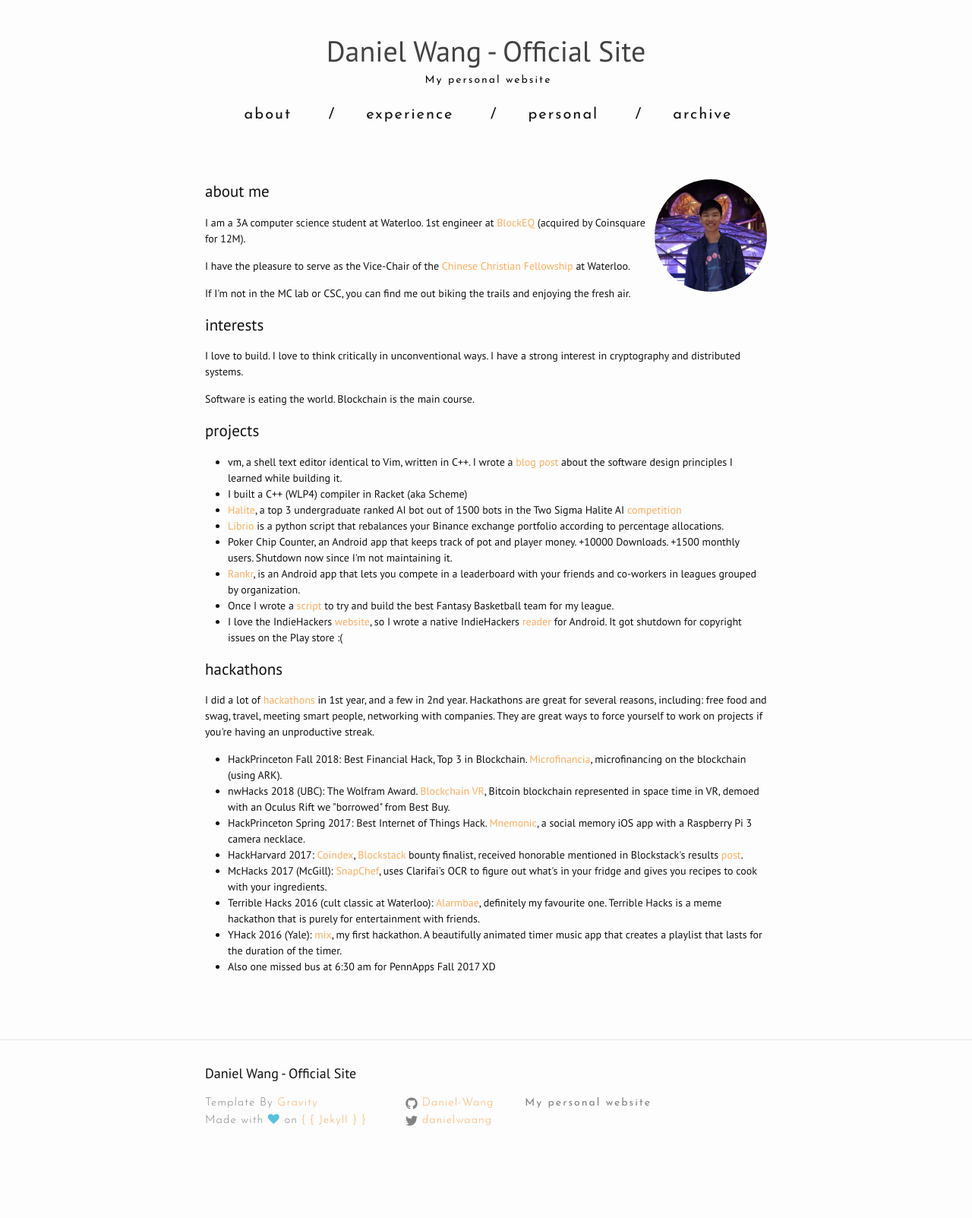
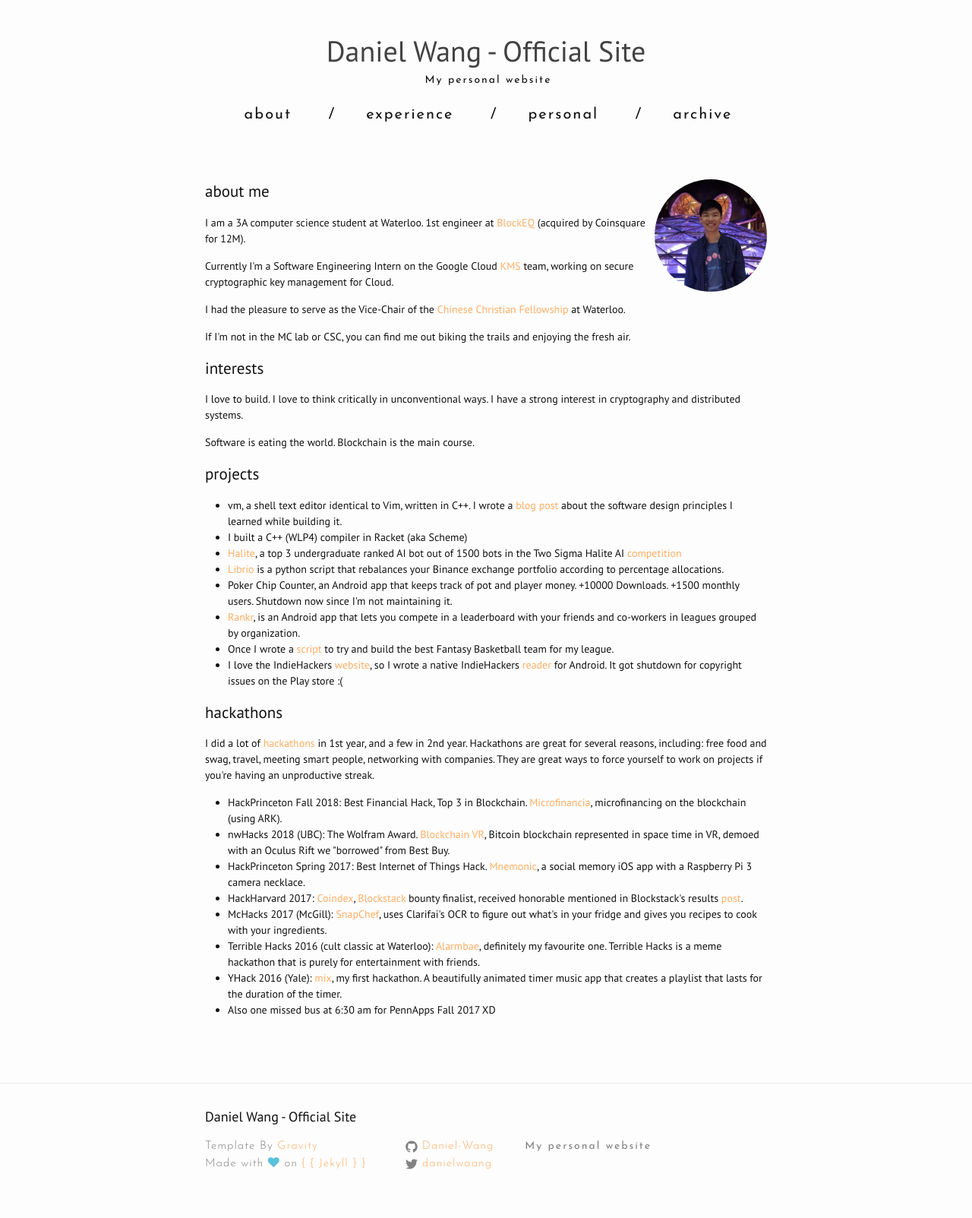
Before and after one commit to Daniel-Wang/website, a Jekyll site: the page built from index.html, in a window 1280 px wide. Shown: the whole page at 76% size. Built offline with Jekyll 4.4.1, drawn with Linux system fonts in a browser that asks for light colours; nearby versions of some CDN libraries; the list of posts is cut into pages by our own code; before the commit the page ends 1546 px from its top, so only the background shows below that.

```diff
--- a/_includes/head.html
+++ b/_includes/head.html
@@ -20,8 +20,8 @@
   <link href='https://fonts.googleapis.com/css?family=PT+Sans:400,700,400italic,700italic|Source+Sans+Pro:400,700,200,300|Josefin+Sans:400,600,700,300' rel='stylesheet' type='text/css'>
   <link href="https://maxcdn.bootstrapcdn.com/font-awesome/4.5.0/css/font-awesome.min.css" rel="stylesheet">
 
-  <link rel="icon" type="image/png" href="favicon-32x32.png" sizes="32x32">
-  <link rel="icon" type="image/png" href="favicon-16x16.png" sizes="16x16">
+  <link rel="icon" type="image/png" href="/favicon-32x32.png" sizes="32x32">
+  <link rel="icon" type="image/png" href="/favicon-16x16.png" sizes="16x16">
 
   <link rel="stylesheet" href="{{ "/css/style.css" | prepend: site.baseurl }}">
   <link rel="canonical" href="{{ page.url | replace:'index.html','' | prepend: site.baseurl | prepend: site.url }}">
--- a/css/style.scss
+++ b/css/style.scss
@@ -88,6 +88,11 @@ ul, ol, dl, figure,
  * Images
  */
 img {
+    max-width: 100%;
+    max-height: 100%;
+}
+
+.profile {
     max-width: 20%;
     max-height: 20%;
     vertical-align: middle;
@@ -504,6 +509,7 @@ pre {
   font-size: $small-font-size;
   text-transform: uppercase;
   font-size: 16px;
+  text-align: left;
 }
 .post-link {
   display: block;
@@ -516,13 +522,12 @@ pre {
   margin-bottom: $spacing-unit;
 }
 .post-title {
-  font-size: 62px;
-
-  text-align: center;
-  font-family: "PT Sans";
-  font-weight: 900;
+  font-size: 24px;
+  margin-top: 40px;
+  text-align: left;
+  font-family: "Helvetica";
   @include media-query($on-laptop) {
-    font-size: 36px;
+    font-size: 24px;
   }
 }
 .post-content {
--- a/experience.html
+++ b/experience.html
@@ -12,7 +12,7 @@ permalink: /experience/
      these companies, both technically and personally! </p>
 
   <ul>
-    <li> I'm an upcoming (Summer 2019) Software Engineering Intern at <a href="https://cloud.google.com/kms/">Google Cloud</a> in New York City. </li>
+    <li> Current Software Engineering Intern at <a href="https://cloud.google.com/kms/">Google Cloud</a> in New York City. </li>
     <li> Software Engineer Co-op - Blockchain at <a href="https://blockeq.com/">BlockEQ</a> in Toronto.</li>
     <li> Software Engineer Co-op at <a href="https://athinkingape.com/">A Thinking Ape</a> in Vancouver. </li>
     <li> Android Developer Co-op at <a href="https://getsensibill.com/">Sensibill</a> in Toronto.</li>
--- a/index.html
+++ b/index.html
@@ -4,12 +4,13 @@ layout: default
 
 <div class="home">
 
-  <img src="img/profile.jpg" alt="Avatar">
+  <img class="profile" src="img/profile.jpg" alt="Avatar">
 
   <h2> about me </h2>
 
   <p> I am a 3A computer science student at Waterloo. 1st engineer at <a href="https://blockeq.com">BlockEQ</a> (acquired by Coinsquare for 12M).</p>
-  <p> I have the pleasure to serve as the Vice-Chair of the <a href="https://www.uwccf.com/">Chinese Christian Fellowship</a> at Waterloo. </p>
+  <p> Currently I'm a Software Engineering Intern on the Google Cloud <a href="https://cloud.google.com/kms/">KMS</a> team, working on secure cryptographic key management for Cloud. </p>
+  <p> I had the pleasure to serve as the Vice-Chair of the <a href="https://www.uwccf.com/">Chinese Christian Fellowship</a> at Waterloo. </p>
   <p> If I'm not in the MC lab or CSC, you can find me out biking the trails and enjoying the fresh air. </p>
 
   <h2> interests </h2>
--- a/personal.html
+++ b/personal.html
@@ -7,7 +7,7 @@ permalink: /personal/
 
   <h2> what i believe </h2>
 
-  <p>I am Christian. </p>
+  <p>I am a Christian! </p>
   <p>
     My personal conviction would be that all would come to know the Gospel: Jesus Christ is the promised Messiah
     of the Jewish scriptures and that his prophesied death and resurrection mean that he was indeed the Son of
```
Also changed, not shown: other parts of personal.html (+1 -1 lines), _posts/2019-05-9-noise.md (added, +38 -0 lines), archive.html (+5 -9 lines), 3 other files.
